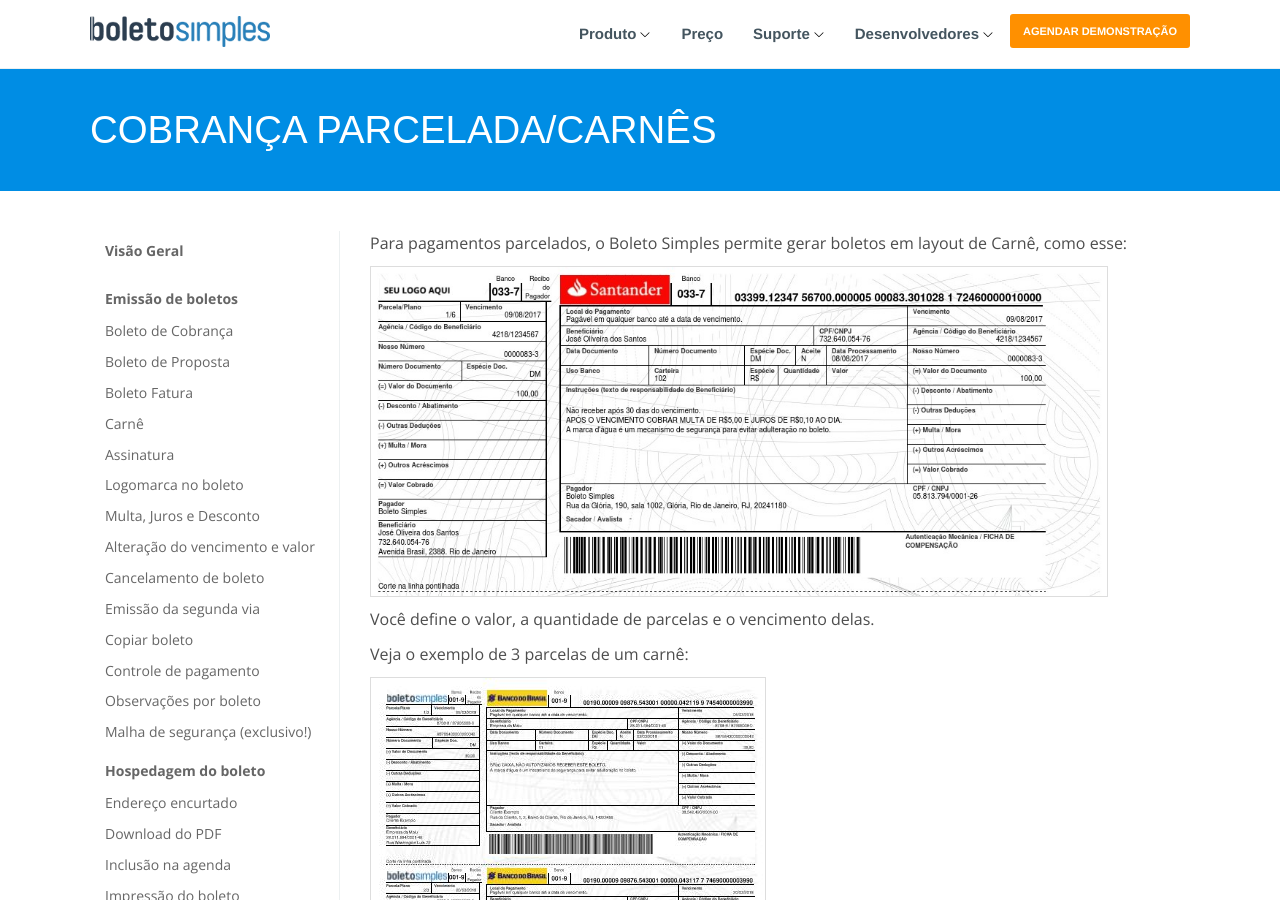
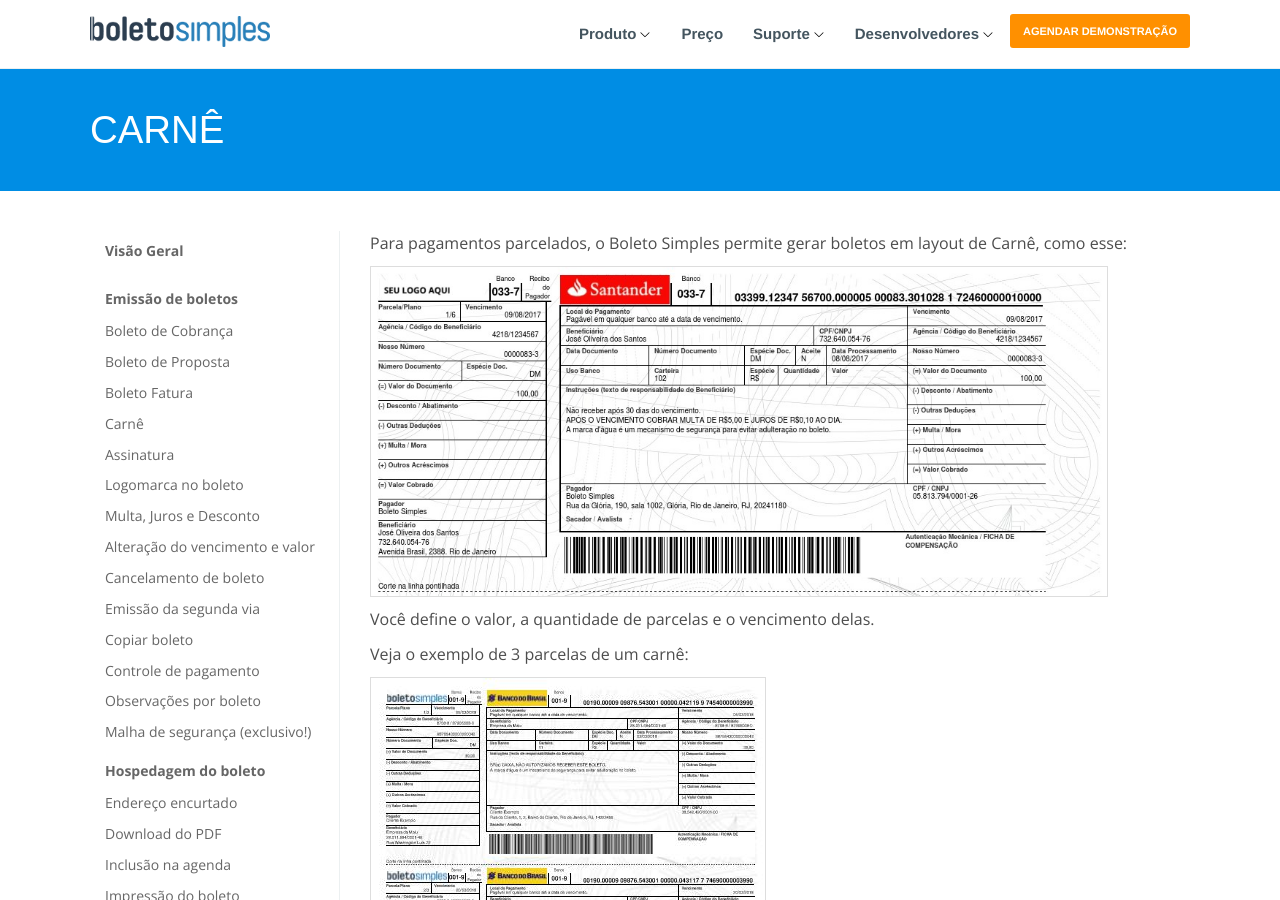
Before and after one commit to BoletoSimples/boletosimples-features, a Jekyll site: the page built from carne.markdown, in a window 1280 px wide and 900 px high. Built offline with Jekyll 4.4.1, drawn with Linux system fonts in a browser that asks for light colours; some of the changed text lies outside the part shown.

Commit message:
Updated Carne

```diff
--- a/carne.markdown
+++ b/carne.markdown
@@ -1,5 +1,5 @@
 ---
-title: Cobrança parcelada/Carnês
+title: Carnê
 date: 2018-01-30 17:53:00 -02:00
 position: 8
 ---
```
